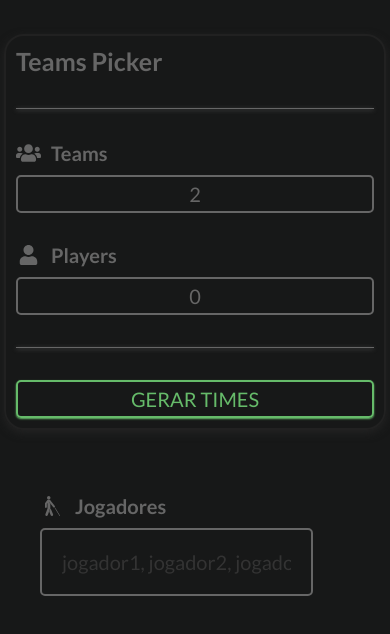
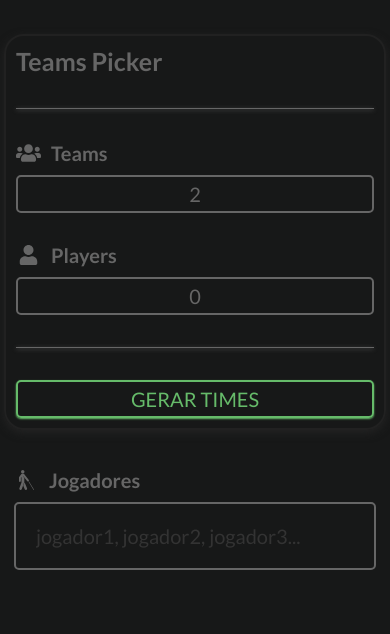
Before and after one commit to FelipeESchmidt/Teams-picker, a React (Create React App) app: page / in a window 390 px wide. Shown: the top 634 px of the page. Built offline with nearby package versions, Linux system fonts and the light colour scheme.

Commit message:
adapting TeamsCreator to responsive

```diff
--- a/src/view/TeamsCreator/index.styles.js
+++ b/src/view/TeamsCreator/index.styles.js
@@ -4,6 +4,11 @@ import Input from '../Commom/Input';
 export const StyledWrapper = styled.div`
     width: 70%;
     margin: 40px;
+    @media screen and (max-width: 950px) {
+        width: 98%;
+        margin: 1%;
+        padding: 10px;
+    }
 `;
 
 export const StyledInput = styled(Input)`
```
